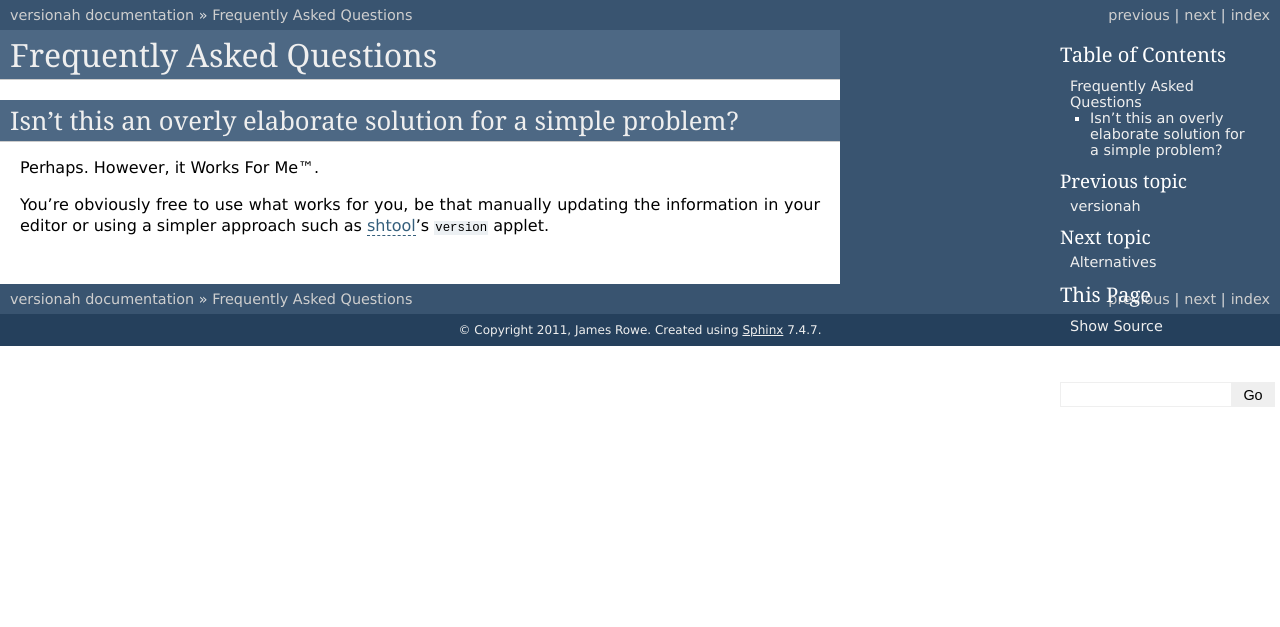
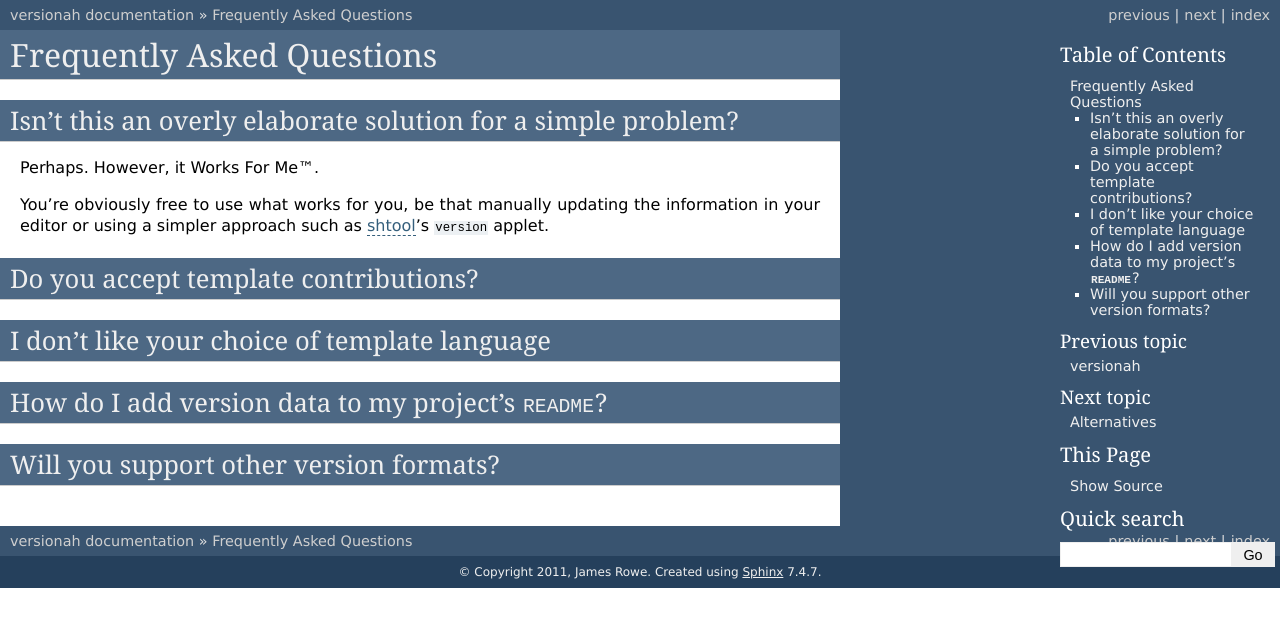
Before and after one commit to JNRowe/versionah, a Sphinx documentation site: the page built from doc/faq.rst, in a window 1280 px wide. Shown: the top 627 px of the page. Built offline with Sphinx 7.4.7, drawn with Linux system fonts in a browser that asks for light colours; the version number could not be read and is left out.

Commit message:
Added the questions asked at c-tech talk.

```diff
--- a/doc/faq.rst
+++ b/doc/faq.rst
@@ -11,3 +11,15 @@ information in your editor or using a simpler approach such as shtool_'s
 ``version`` applet.
 
 .. _shtool: http://www.gnu.org/software/shtool/shtool.html
+
+Do you accept template contributions?
+'''''''''''''''''''''''''''''''''''''
+
+I don't like your choice of template language
+'''''''''''''''''''''''''''''''''''''''''''''
+
+How do I add version data to my project's :file:`README`?
+'''''''''''''''''''''''''''''''''''''''''''''''''''''''''
+
+Will you support other version formats?
+'''''''''''''''''''''''''''''''''''''''
```
